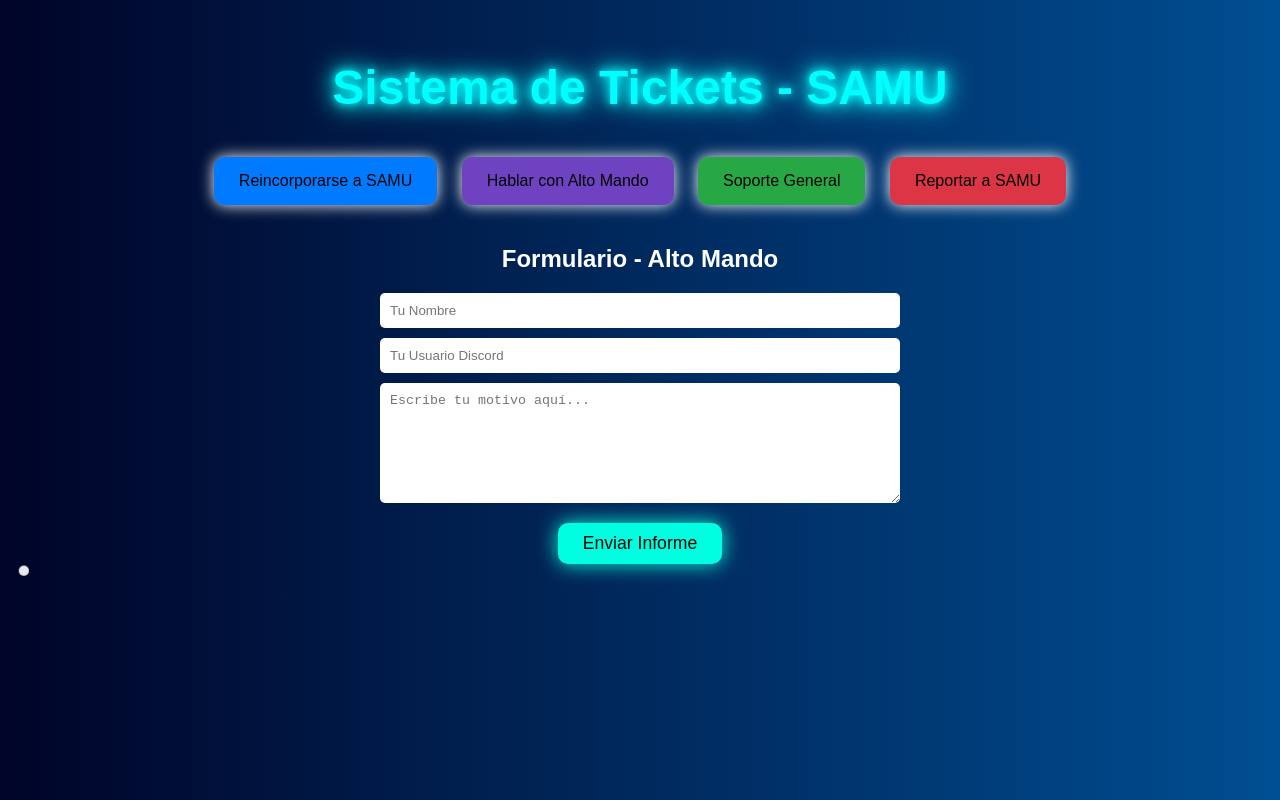
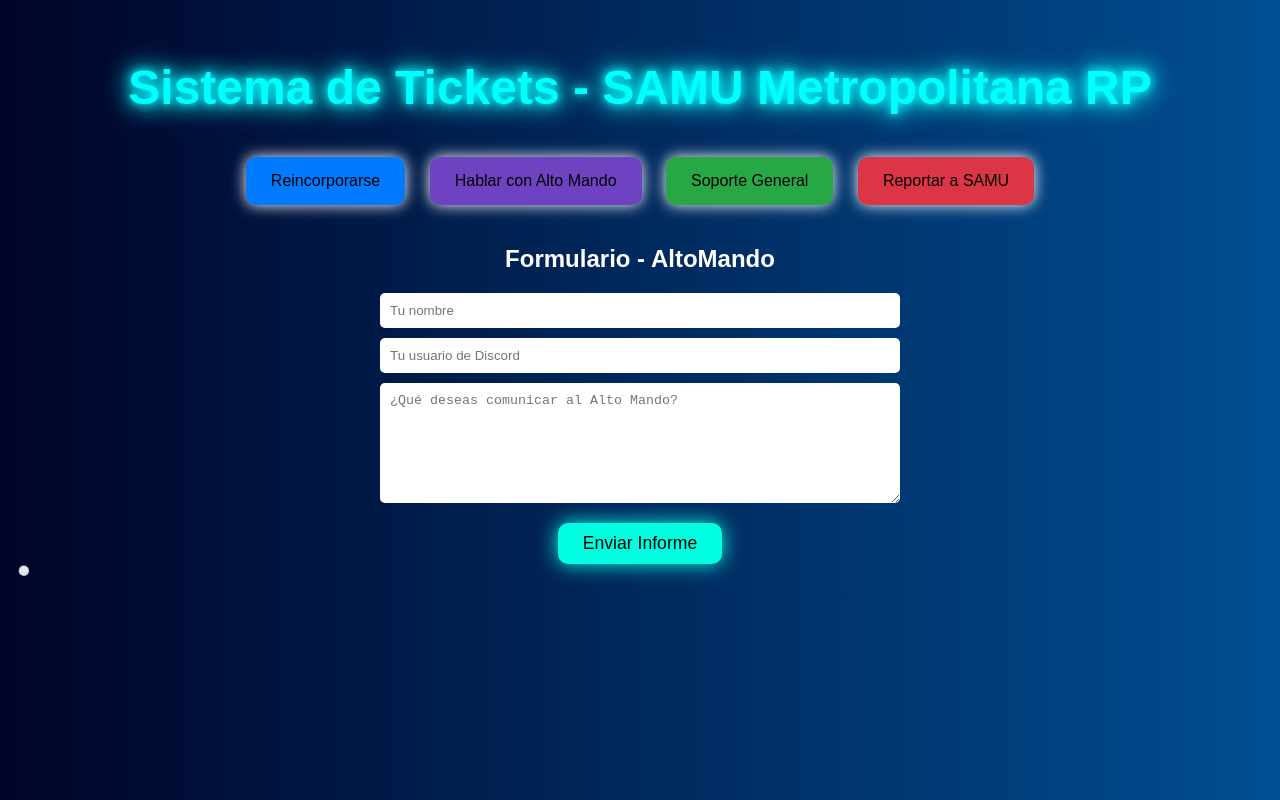
Before and after one commit to daniloisaias/MDT-DE-DATOS-Samu.cl, a plain HTML site: page index.html in a window 1280 px wide. Both pictures are taken after a click on the button "Hablar con Alto Mando". Drawn offline with Linux system fonts and the light colour scheme.

Commit message:
Update index.html

```diff
--- a/index.html
+++ b/index.html
@@ -1,16 +1,17 @@
 <!DOCTYPE html>
 <html lang="es">
 <head>
-  <meta charset="UTF-8" />
-  <meta name="viewport" content="width=device-width, initial-scale=1.0" />
-  <title>Centro de Tickets - SAMU</title>
-  <link rel="stylesheet" href="style.css" />
+  <meta charset="UTF-8">
+  <meta name="viewport" content="width=device-width, initial-scale=1.0">
+  <title>Tickets SAMU</title>
+  <link rel="stylesheet" href="style.css">
 </head>
 <body>
   <div class="contenedor">
-    <h1 class="titulo-neon">Sistema de Tickets - SAMU</h1>
+    <h1 class="titulo-neon">Sistema de Tickets - SAMU Metropolitana RP</h1>
+
     <div class="secciones">
-      <button onclick="mostrarFormulario('reincorporarse')" class="btn-seccion azul">Reincorporarse a SAMU</button>
+      <button onclick="mostrarFormulario('reincorporarse')" class="btn-seccion azul">Reincorporarse</button>
       <button onclick="mostrarFormulario('altoMando')" class="btn-seccion morado">Hablar con Alto Mando</button>
       <button onclick="mostrarFormulario('soporte')" class="btn-seccion verde">Soporte General</button>
       <button onclick="mostrarFormulario('reportar')" class="btn-seccion rojo">Reportar a SAMU</button>
@@ -19,9 +20,25 @@
     <div class="formulario" id="formulario">
       <h2 id="titulo-formulario">Formulario</h2>
       <form id="ticketForm" action="https://tusitio.com/revisar" method="POST" target="_blank">
-        <input type="text" name="nombre" placeholder="Tu Nombre" required />
-        <input type="text" name="usuario" placeholder="Tu Usuario Discord" required />
-        <textarea name="mensaje" placeholder="Escribe tu motivo aquí..." required></textarea>
+        <input type="text" name="nombre" placeholder="Tu nombre" required>
+        <input type="text" name="usuario" placeholder="Tu usuario de Discord" required>
+
+        <div id="seccion-reincorporarse" class="seccion-dinamica">
+          <textarea name="motivo" placeholder="¿Por qué deseas reincorporarte?" required></textarea>
+        </div>
+
+        <div id="seccion-altoMando" class="seccion-dinamica">
+          <textarea name="asunto" placeholder="¿Qué deseas comunicar al Alto Mando?" required></textarea>
+        </div>
+
+        <div id="seccion-soporte" class="seccion-dinamica">
+          <textarea name="problema" placeholder="Describe tu problema o duda" required></textarea>
+        </div>
+
+        <div id="seccion-reportar" class="seccion-dinamica">
+          <textarea name="reporte" placeholder="¿Qué deseas reportar?" required></textarea>
+        </div>
+
         <button type="submit" class="btn-enviar">Enviar Informe</button>
       </form>
     </div>
@@ -31,18 +48,15 @@
 
   <script>
     function mostrarFormulario(seccion) {
-      const formulario = document.getElementById('formulario');
-      const titulo = document.getElementById('titulo-formulario');
+      document.getElementById('formulario').style.display = 'block';
+      document.getElementById('titulo-formulario').textContent = `Formulario - ${seccion.charAt(0).toUpperCase() + seccion.slice(1)}`;
 
-      let titulos = {
-        reincorporarse: "Formulario - Reincorporarse",
-        altoMando: "Formulario - Alto Mando",
-        soporte: "Formulario - Soporte General",
-        reportar: "Formulario - Reportar"
-      };
+      let secciones = ['reincorporarse', 'altoMando', 'soporte', 'reportar'];
+      secciones.forEach(id => {
+        document.getElementById('seccion-' + id).style.display = 'none';
+      });
 
-      formulario.style.display = 'block';
-      titulo.textContent = titulos[seccion];
+      document.getElementById('seccion-' + seccion).style.display = 'block';
     }
   </script>
 </body>
```
